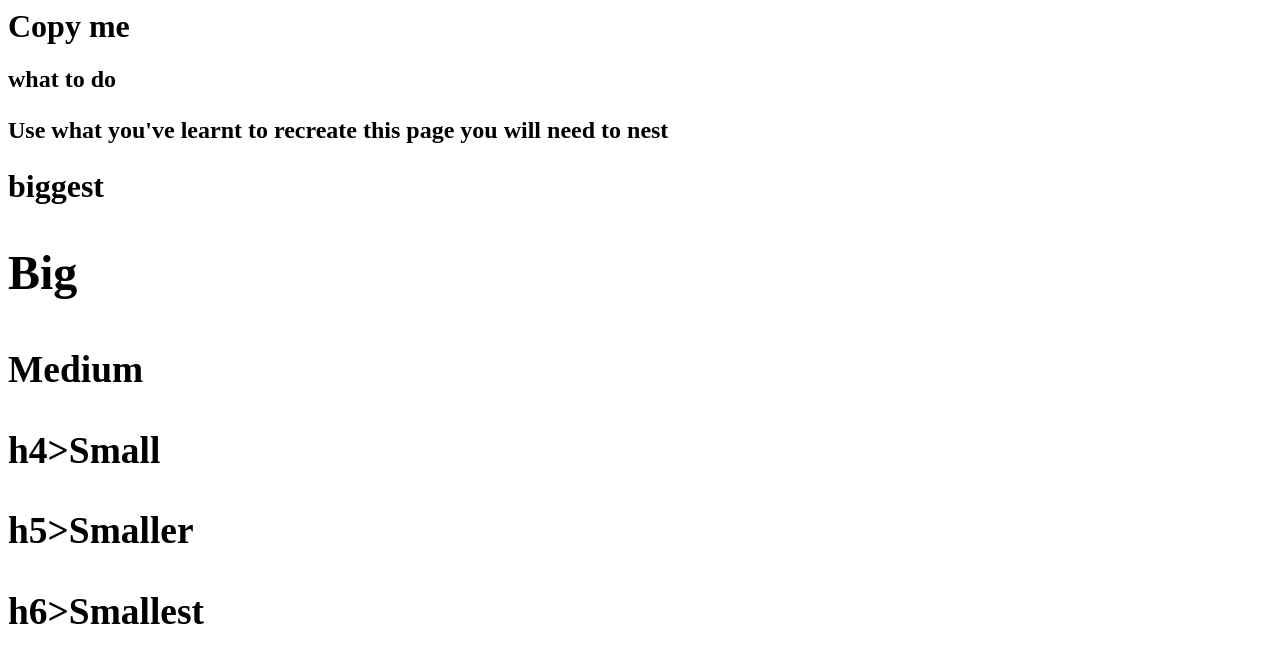
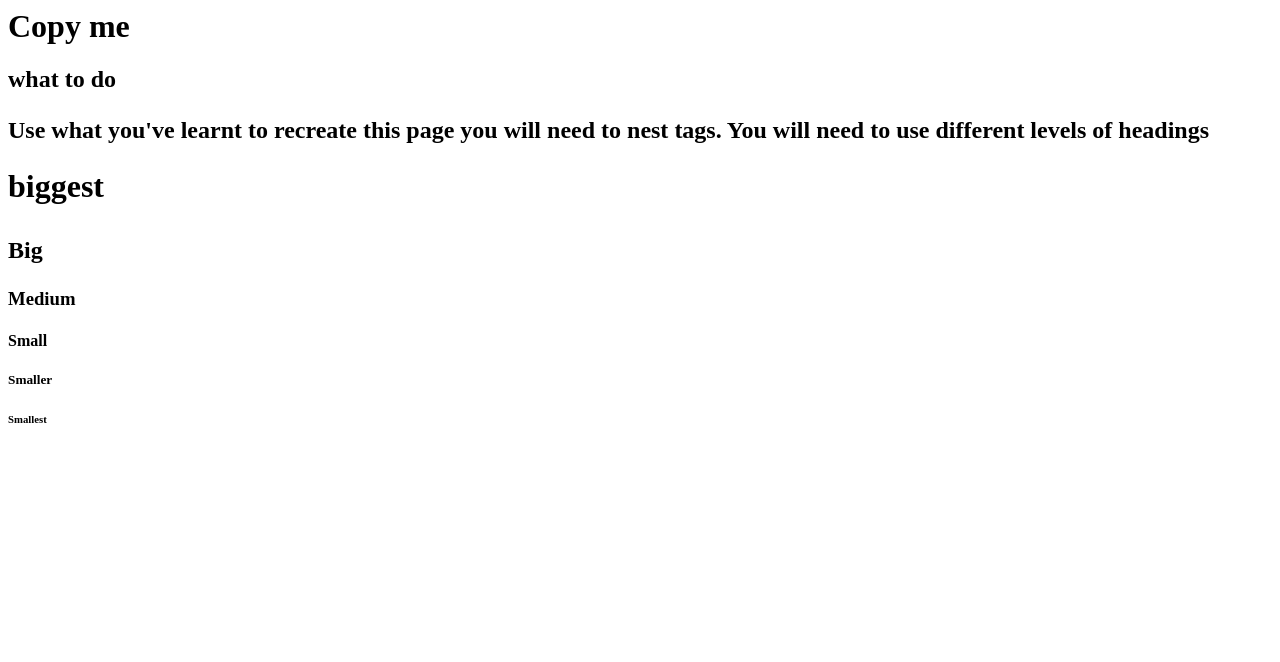
Before and after one commit to agfs-vmatthew/agfs-vmatthew.github.io, a plain HTML site: page index.html in a window 1280 px wide. Drawn offline with Linux system fonts and the light colour scheme.

Commit message:
Update index.html

```diff
--- a/index.html
+++ b/index.html
@@ -1,10 +1,10 @@
 <h1>Copy me
 <h2> what to do
   <p> Use what you've learnt to recreate this page
-    you will need to <b>nest <?b tags. You will need to use different levels of headings</p>
-<p><h1>biggest
-<p><h2>Big
-<p><h3>Medium
-<p>h4>Small
-<p>h5>Smaller
-<p>h6>Smallest
+    you will need to <b>nest</b> tags. You will need to use different levels of headings</p>
+<p><h1>biggest<p></h1>
+<p><h2>Big<p></h2>
+<p><h3>Medium<p></h3>
+<p><h4>Small<p></h4>
+<p><h5>Smaller<p></h5>
+<p><h6>Smallest<p></h6>
```
